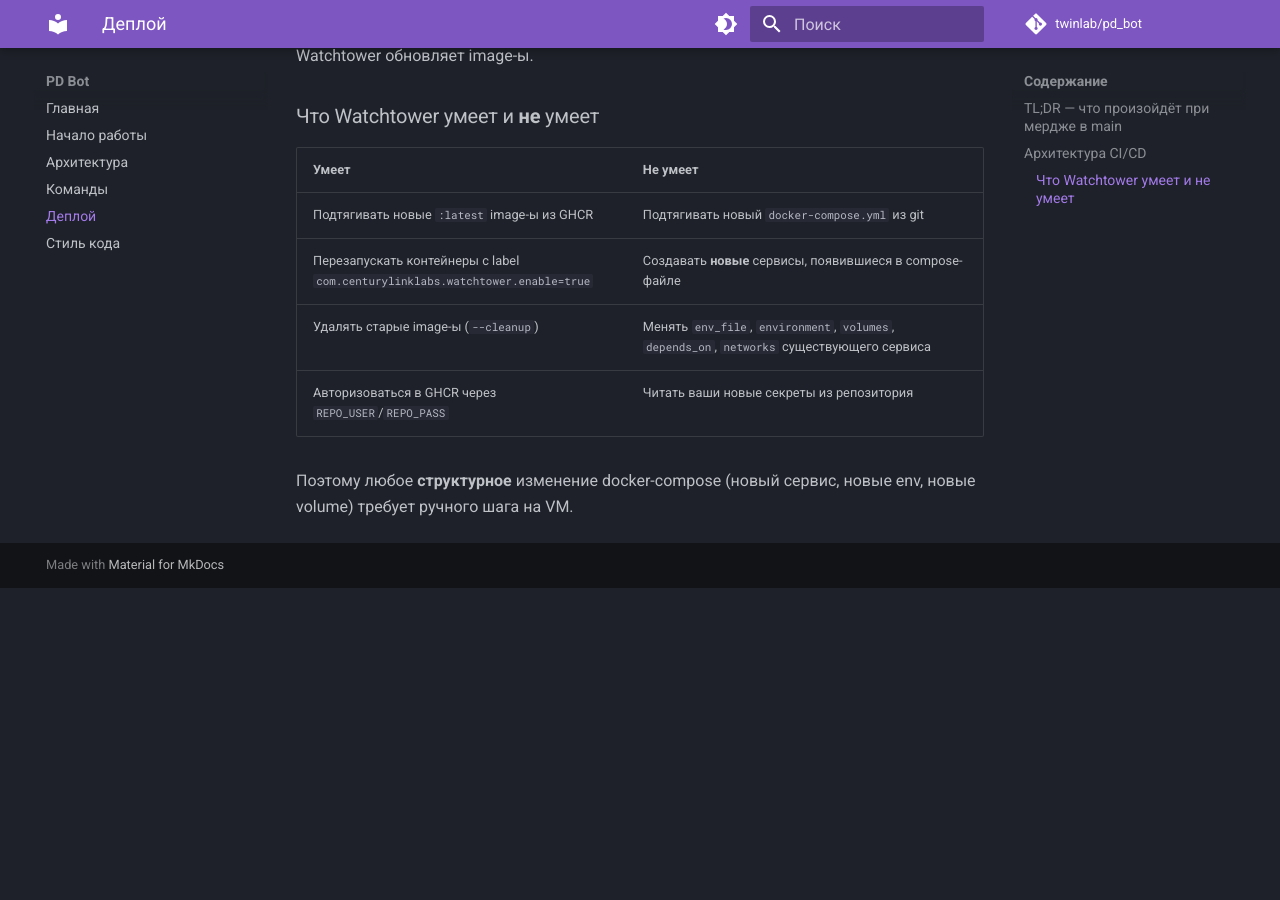
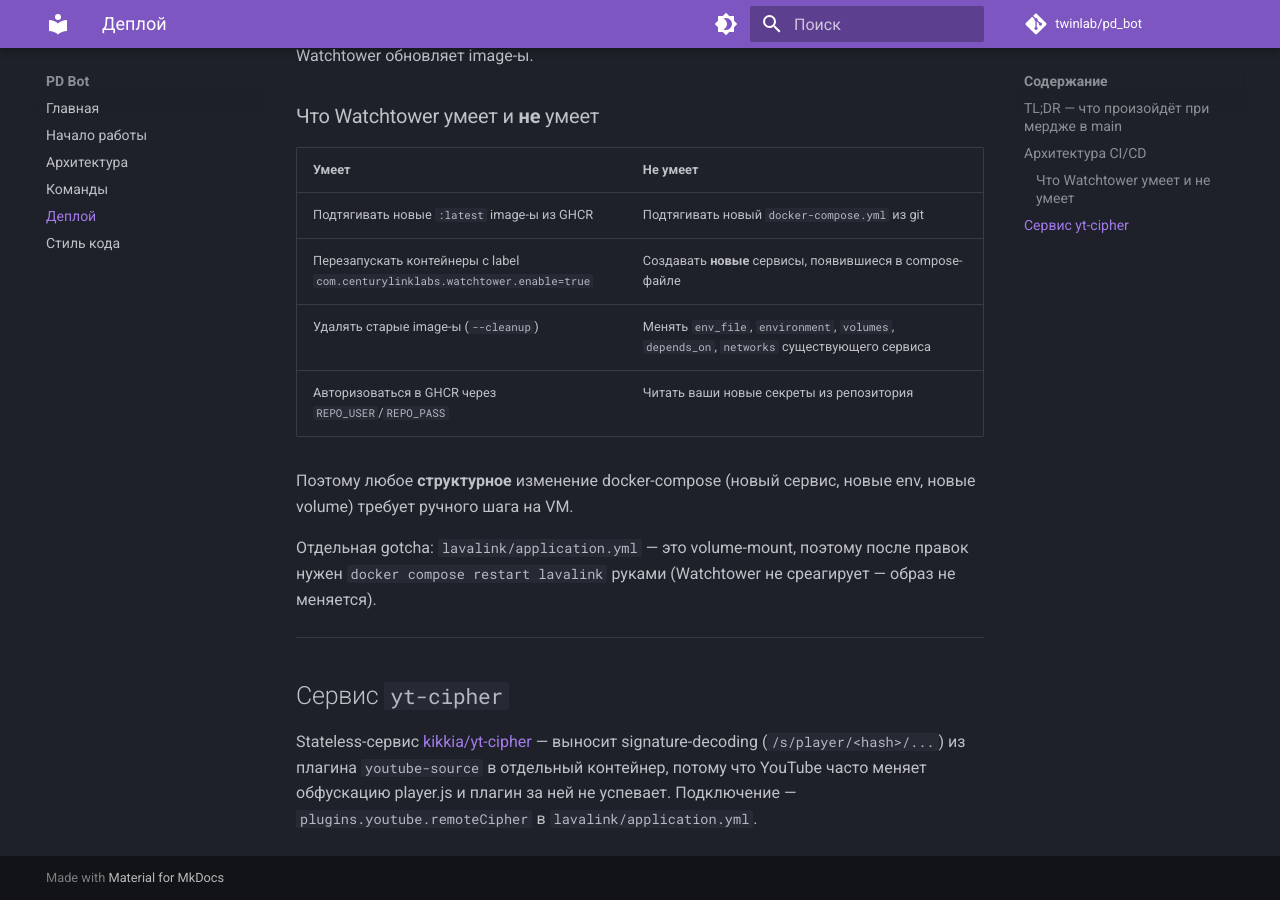
Before and after one commit to Twinlab/pd_bot, an MkDocs documentation site: the page built from docs/deployment.md, in a window 1280 px wide and 900 px high, scrolled down 1108 px. Built offline with MkDocs 1.6.1 and Material for MkDocs 9.7.7, drawn with Linux system fonts in a browser that asks for light colours; comment, search, counter and statistics services are not loaded; before the commit the page ends 1696 px from its top, so only the background shows below that.

Commit message:
fix(music): yt-cipher как сервис compose + remoteCipher в youtube-source
На VM yt-cipher до этого жил ручным docker run. Формализуем как сервис
docker-compose с watchtower-label, lavalink через depends_on. В plugins.youtube
прописан remoteCipher → http://yt-cipher:8001 — без него свежие player.js
валятся с "Must find sig function from script".

Co-authored-by: Cursor <cursoragent@cursor.com>

```diff
--- a/docs/deployment.md
+++ b/docs/deployment.md
@@ -52,3 +52,11 @@ GitHub Actions конфигурация: `.github/workflows/deploy.yml`. На VM
 | Авторизоваться в GHCR через `REPO_USER`/`REPO_PASS` | Читать ваши новые секреты из репозитория |
 
 Поэтому любое **структурное** изменение docker-compose (новый сервис, новые env, новые volume) требует ручного шага на VM.
+
+Отдельная gotcha: `lavalink/application.yml` — это volume-mount, поэтому после правок нужен `docker compose restart lavalink` руками (Watchtower не среагирует — образ не меняется).
+
+---
+
+## Сервис `yt-cipher`
+
+Stateless-сервис [kikkia/yt-cipher](https://github.com/kikkia/yt-cipher) — выносит signature-decoding (`/s/player/<hash>/...`) из плагина `youtube-source` в отдельный контейнер, потому что YouTube часто меняет обфускацию player.js и плагин за ней не успевает. Подключение — `plugins.youtube.remoteCipher` в `lavalink/application.yml`.
```
Also changed, not shown: docker-compose.yml (+29 -0 lines), 1 other file.
